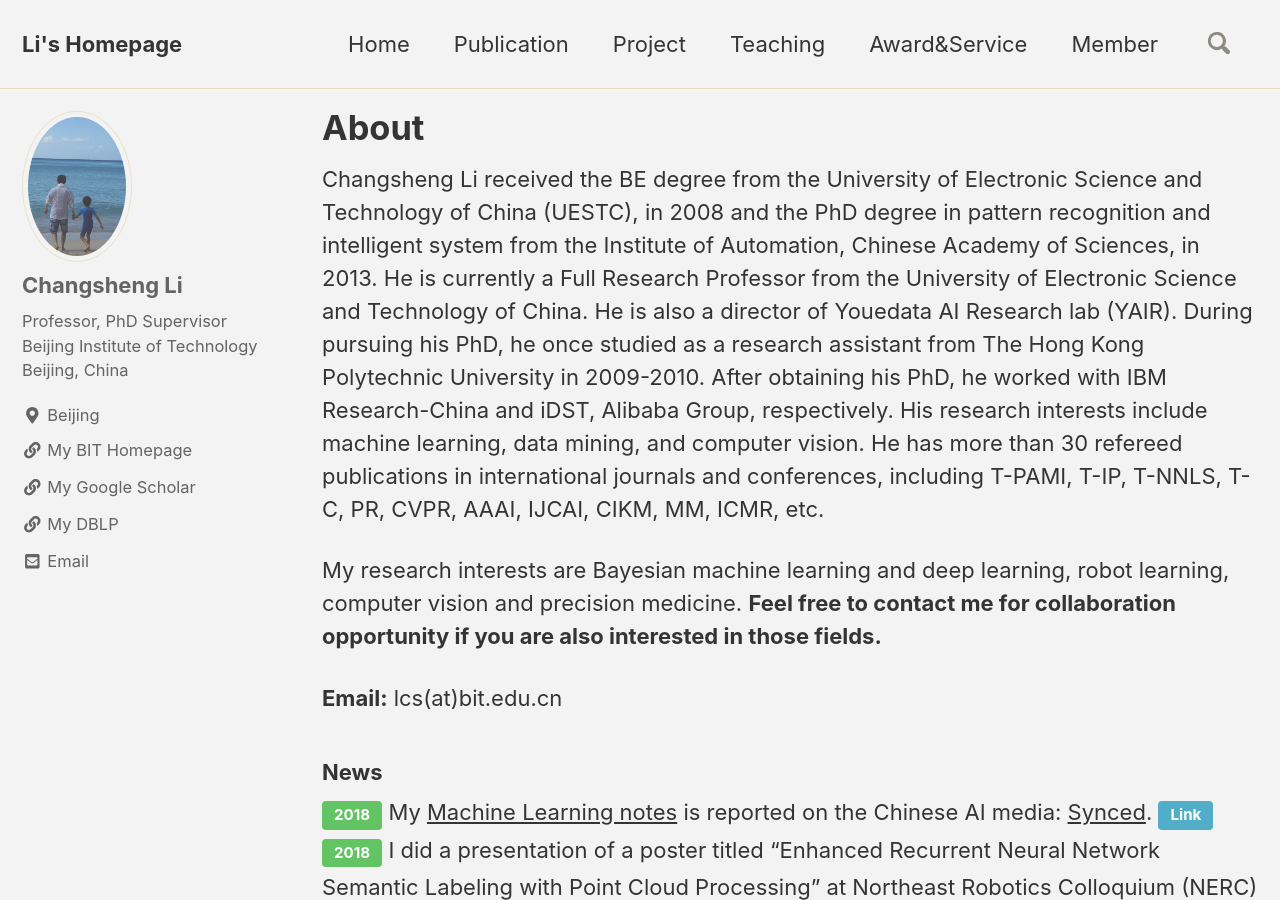
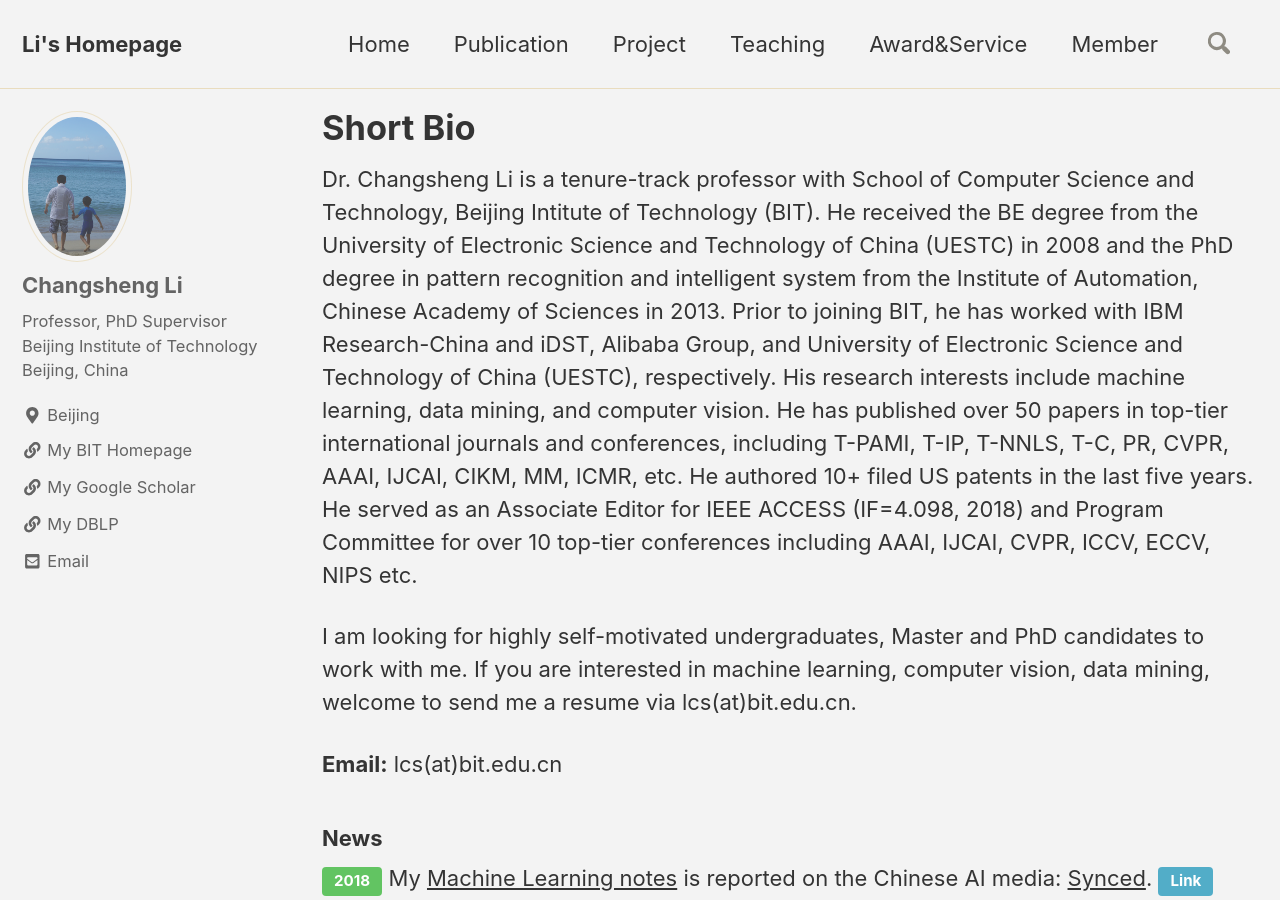
Before and after one commit to csli-bit/csli-bit.github.io, a Jekyll site: the page built from _pages/index.md, in a window 1280 px wide and 900 px high. Built offline with Jekyll 4.4.1, drawn with Linux system fonts in a browser that asks for light colours; nearby versions of some CDN libraries; comment, search, counter and statistics services are not loaded.

Commit message:
Update index.md

```diff
--- a/_pages/index.md
+++ b/_pages/index.md
@@ -1,15 +1,17 @@
 ---
 layout: home
-title: About
+title: Short Bio
 author_profile: true
 classes: wide
 permalink: /
 ---
 
-Changsheng Li received the BE degree from the University of Electronic Science and Technology of China (UESTC), in 2008 and the PhD degree  in pattern recognition and intelligent system from the Institute of Automation, Chinese Academy of Sciences, in 2013. He is currently a Full Research Professor from the University of Electronic Science and Technology of China. He is also a director of Youedata AI Research lab (YAIR). During pursuing his PhD, he once studied as a research assistant from The Hong Kong Polytechnic University in 2009-2010. After obtaining his PhD, he worked with IBM Research-China and iDST, Alibaba Group, respectively. His research interests include machine learning, data mining, and computer vision. He has more than 30 refereed publications in international journals and conferences, including T-PAMI, T-IP, T-NNLS, T-C, PR, CVPR, AAAI, IJCAI, CIKM, MM, ICMR, etc.
+Dr. Changsheng Li is a tenure-track professor with School of Computer Science and Technology, Beijing Intitute of Technology (BIT). He received the BE degree from the University of Electronic Science and Technology of China (UESTC) in 2008 and the PhD degree  in pattern recognition and intelligent system from the Institute of Automation, Chinese Academy of Sciences in 2013. Prior to joining BIT, he has worked with IBM Research-China and iDST, Alibaba Group, and University of Electronic Science and Technology of China (UESTC), respectively. His research interests include machine learning, data mining, and computer vision. He has published over 50 papers in top-tier international journals and conferences, including T-PAMI, T-IP, T-NNLS, T-C, PR, CVPR, AAAI, IJCAI, CIKM, MM, ICMR, etc. He authored 10+ filed US patents in the last five years.
+He served as an Associate Editor for IEEE ACCESS (IF=4.098, 2018) and Program Committee for over 10 top-tier conferences including AAAI, IJCAI, CVPR, ICCV, ECCV, NIPS etc.
 
 
-My research interests are Bayesian machine learning and deep learning, robot learning, computer vision and precision medicine. **Feel free to contact me for collaboration opportunity if you are also interested in those fields.**
+I am looking for highly self-motivated undergraduates, Master and PhD candidates to work with me.
+If you are interested in machine learning, computer vision, data mining, welcome to send me a resume via lcs(at)bit.edu.cn.
 
 **Email:** lcs(at)bit.edu.cn
 
```
